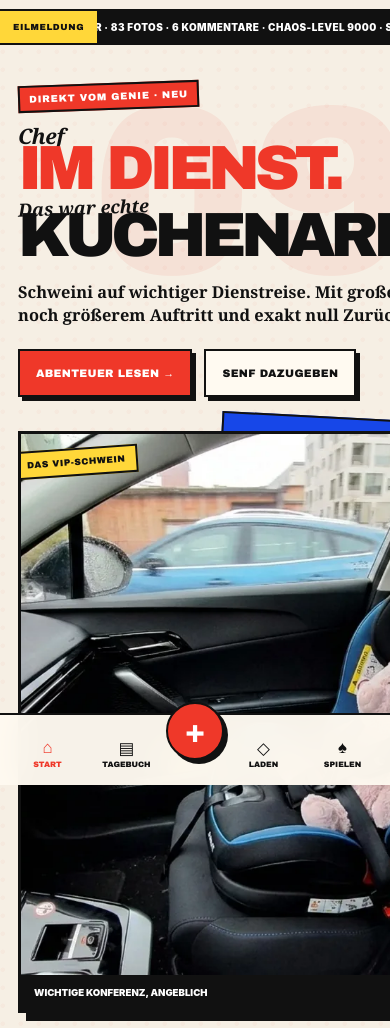
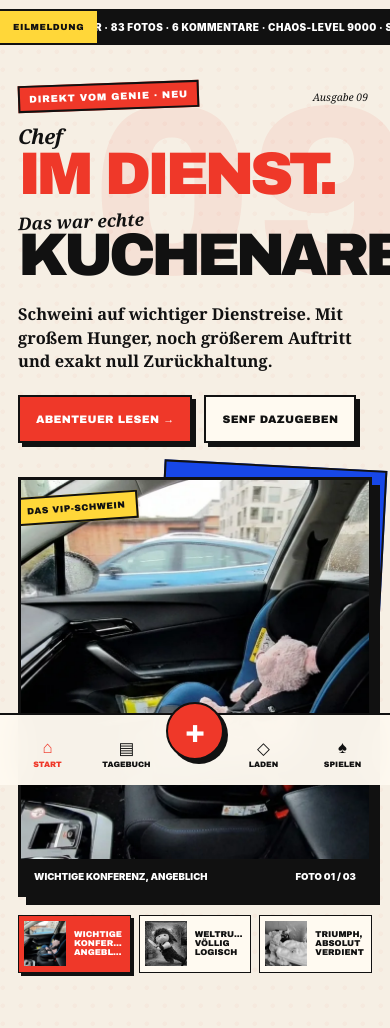
Before and after one commit to VibeJaro/Schweini_Diary, a website with bundled scripts: page index.html in a window 390 px wide. Shown: the part 59-1087 px from the top of the page. Built offline with nearby package versions, Linux system fonts and the light colour scheme.

Commit message:
Fix mobile hero spacing and publication dates

```diff
--- a/site.css
+++ b/site.css
@@ -533,56 +533,75 @@
 .home-hero__grid {
   display: grid;
   gap: 34px;
+  min-width: 0;
   padding-top: 38px;
 }
 
+.hero-copy {
+  min-width: 0;
+}
+
 .hero-copy__meta {
+  position: relative;
+  z-index: 2;
   display: flex;
   justify-content: space-between;
   align-items: center;
   gap: 10px;
   margin-bottom: 18px;
+  padding-right: 4px;
 }
 
 .issue-number {
+  flex: 0 0 auto;
   font-family: var(--serif);
   font-size: .65rem;
   font-style: italic;
+  white-space: nowrap;
 }
 
 .hero-title {
   margin: 0;
   font-family: var(--display);
-  font-size: clamp(3.35rem, 16vw, 7.8rem);
-  line-height: .77;
-  letter-spacing: -.085em;
+  font-size: clamp(3rem, 15.4vw, 7.8rem);
+  line-height: .86;
+  letter-spacing: -.075em;
   text-transform: uppercase;
 }
 
 .hero-title span {
   display: block;
+  line-height: .86;
 }
 
 .hero-title__top {
+  margin-bottom: .18em;
   font-family: var(--serif);
   font-size: .34em;
   font-style: italic;
+  line-height: 1;
   letter-spacing: -.02em;
   text-transform: none;
 }
 
 .hero-title__red {
   color: var(--red);
+  line-height: .82;
 }
 
 .hero-title__script {
-  margin: .12em 0;
+  margin: .5em 0 .3em;
   font-family: var(--serif);
   font-size: .29em;
   font-style: italic;
+  line-height: 1.05;
   letter-spacing: 0;
   text-transform: none;
   transform: rotate(-2deg);
+}
+
+#hero-line-4 {
+  line-height: .86;
 }
 
 .hero-deck {
@@ -2662,7 +2681,10 @@
   .header-icon:first-child { display: none; }
   .intro__copy { padding-inline: 10px; }
   .intro__copy strong { font-size: 12.5vw; }
-  .hero-title { font-size: 3rem; }
+  .hero-title {
+    font-size: 2.9rem;
+    letter-spacing: -.065em;
+  }
   .hero-switch {
     grid-template-columns: 1fr;
   }
--- a/site.js
+++ b/site.js
@@ -104,7 +104,7 @@
     mood: "🚀 Auf zu den Sternen 🚀",
     date_label: "17.02.2026 · 18:00",
     author: "Schweini",
-    created_at: "2026-02-17T17:00:00+00:00",
+    created_at: "2026-02-17T16:52:58.874972+00:00",
     images: Array.from({ length: 10 }, (_, index) => `public/images/7_${index + 1}.png`),
     body: `Die Welt ist noch nicht bereit für meine avantgardistische Kunst. Also gehe ich dahin, wo mich jeder sehen kann: ganz nach oben.
 
@@ -124,7 +124,7 @@
     mood: "📸 Jetzt geht es los 📸",
     date_label: "16.02.2026 · 18:25",
     author: "Schweini",
-    created_at: "2026-02-16T17:25:00+00:00",
+    created_at: "2026-02-16T17:25:06.327977+00:00",
     images: Array.from({ length: 10 }, (_, index) => `public/images/6_${index + 1}.png`),
     body: `Heute habe ich beschlossen, dass die Welt endlich professionelle Fotos von mir braucht. Keine gewöhnlichen Bilder — Kunst.
 
@@ -138,7 +138,7 @@
     mood: "🏋️ Sport-Schweini 🏋️",
     date_label: "15.02.2026 · 14:15",
     author: "Schweini",
-    created_at: "2026-02-15T13:15:00+00:00",
+    created_at: "2026-02-15T13:15:46.64997+00:00",
     images: Array.from({ length: 11 }, (_, index) => `public/images/4_${index + 1}.png`),
     body: `Kaum dreht man sich einmal um, ist die Familie unterwegs. Schon wieder alleine! Andere würden Trübsal blasen. Ich starte selbstverständlich ein gigantisches Fitnessprogramm.
 
@@ -152,7 +152,7 @@
     mood: "🛀 Chillfaktor 1000 🛀",
     date_label: "05.01.2026",
     author: "Schweini",
-    created_at: "2026-01-05T18:00:00+00:00",
+    created_at: "2026-01-05T19:59:47.785929+00:00",
     images: Array.from({ length: 9 }, (_, index) => `public/images/3_${index + 1}.png`),
     body: `Nach all dem Sport hatte ich mir Wellness verdient. Ich verwandelte das Badezimmer in eine exklusive Schweini-Oase: Blubberblasen, Gurkenscheiben und absolute Ruhe.
 
@@ -166,7 +166,7 @@
     mood: "🏙 Die Quadrate 🏙",
     date_label: "04.01.2026 · 20:18",
     author: "Schweini",
-    created_at: "2026-01-04T19:18:00+00:00",
+    created_at: "2026-01-04T21:16:43.462326+00:00",
     images: Array.from({ length: 10 }, (_, index) => `public/images/2_${index + 1}.png`),
     body: `Heute war ich in Mannheim. Eine Stadt aus Quadraten — endlich eine Stadtplanung, die auch ein Schwein versteht.
 
@@ -180,7 +180,7 @@
     mood: "❄️ Supercool ❄️",
     date_label: "03.01.2026 · 22:13",
     author: "Schweini",
-    created_at: "2026-01-03T21:13:00+00:00",
+    created_at: "2026-01-04T07:33:59.139252+00:00",
     images: Array.from({ length: 6 }, (_, index) => `public/images/1_${index + 1}.png`),
     body: `Sturmfrei! Ein Wort wie Musik. Niemand sagt mir, wann Schlafenszeit ist oder wie viele Kekse ein vernünftiges Abendessen ergeben.
 
@@ -379,9 +379,18 @@
 }
 
 function entryDate(entry) {
-  if (entry.date_label) return entry.date_label.replace(" ", " · ");
   try {
-    return new Intl.DateTimeFormat("de-DE", { dateStyle: "medium" }).format(new Date(entry.created_at));
+    const parts = new Intl.DateTimeFormat("de-DE", {
+      day: "2-digit",
+      month: "2-digit",
+      year: "numeric",
+      hour: "2-digit",
+      minute: "2-digit",
+      hour12: false,
+      timeZone: "Europe/Berlin",
+    }).formatToParts(new Date(entry.created_at));
+    const value = Object.fromEntries(parts.map((part) => [part.type, part.value]));
+    return `${value.day}.${value.month}.${value.year} · ${value.hour}:${value.minute}`;
   } catch {
     return "Neulich";
   }
@@ -538,7 +547,13 @@
   const days = Math.floor(difference / 86400000);
   if (days <= 0) return "Heute";
   if (days === 1) return "Gestern";
-  return `vor ${days} Tagen`;
+  if (days < 7) return `vor ${days} Tagen`;
+  return new Intl.DateTimeFormat("de-DE", {
+    day: "2-digit",
+    month: "2-digit",
+    year: "numeric",
+    timeZone: "Europe/Berlin",
+  }).format(new Date(date));
 }
 
 function renderHome() {
```
